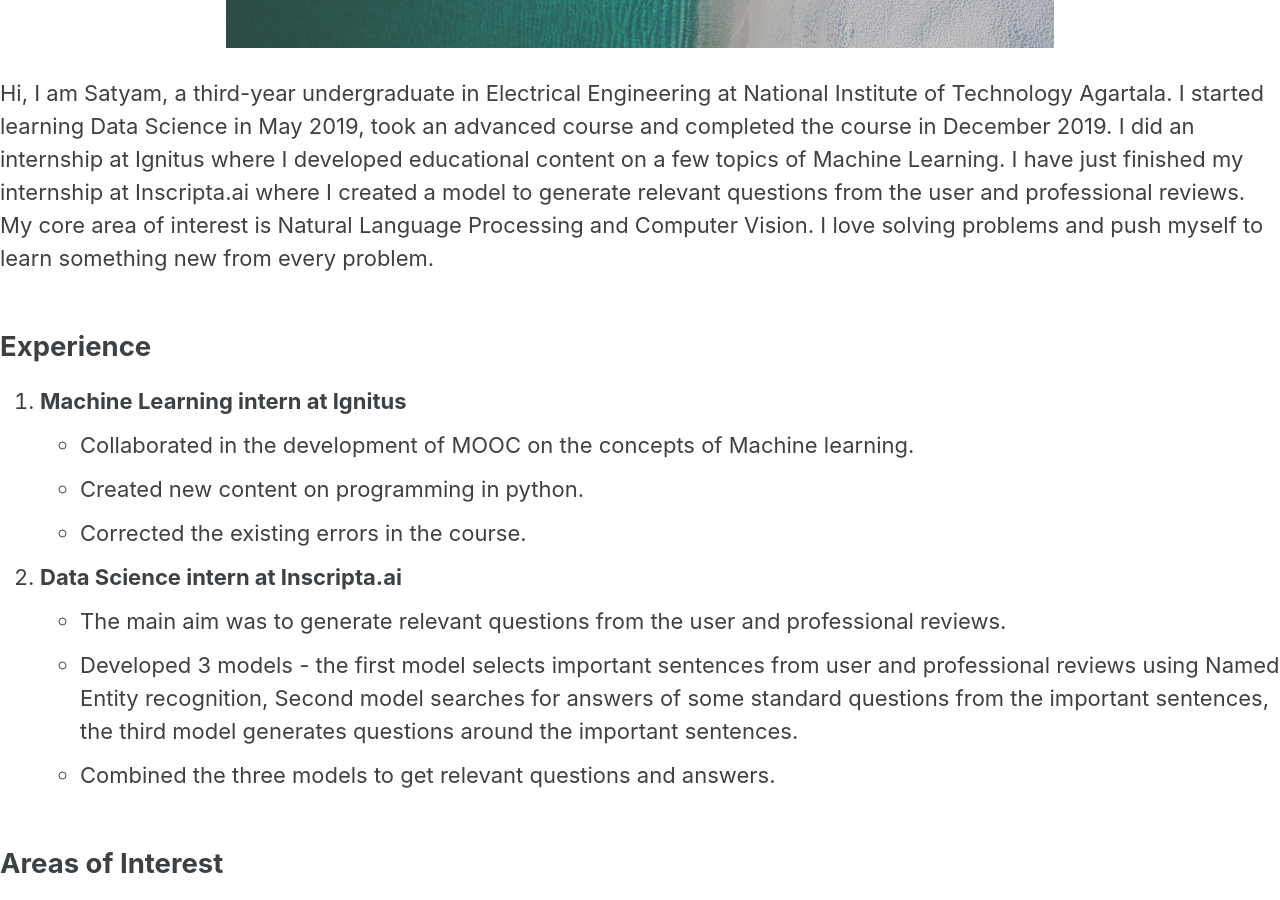
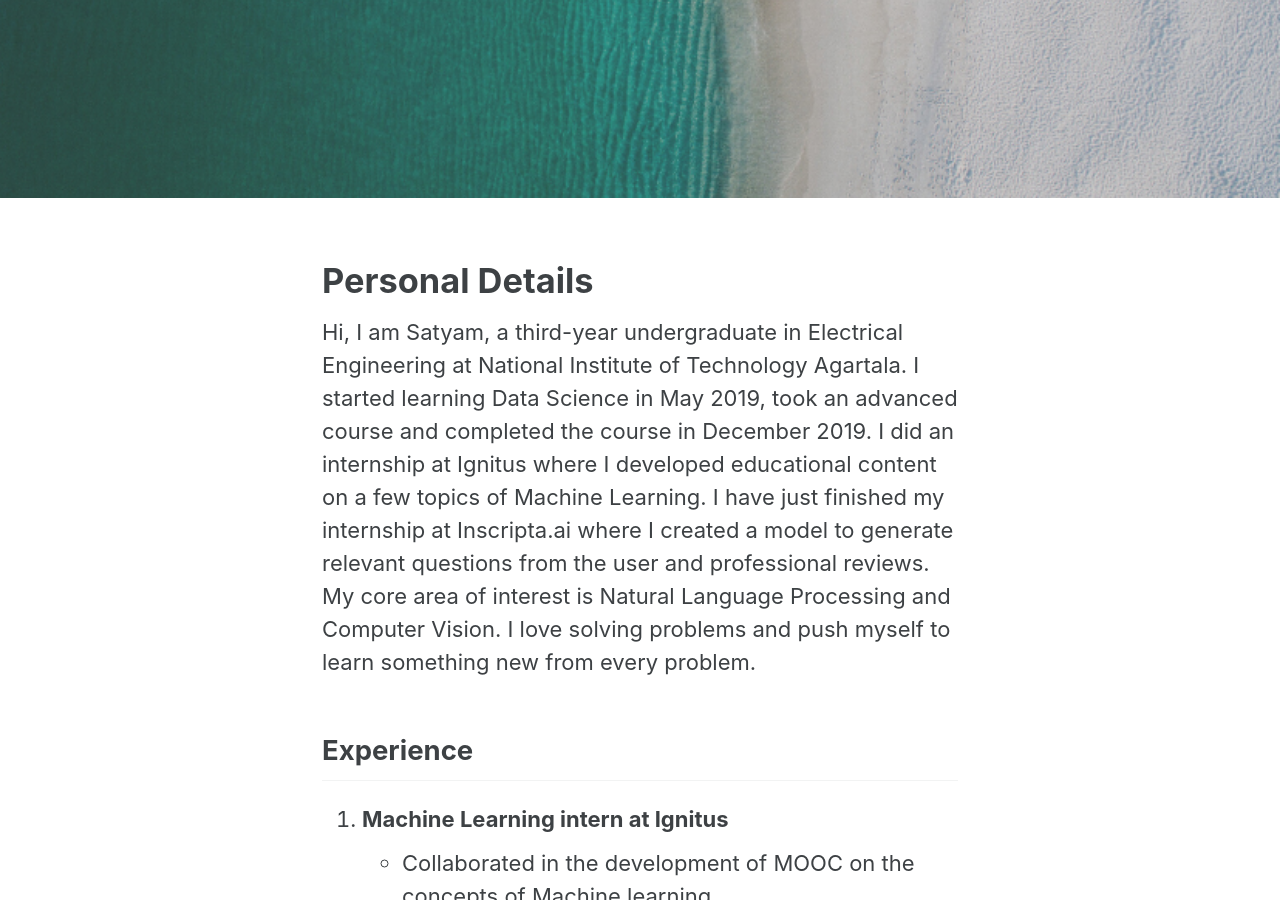
Before and after one commit to Satyam0062/satyam0062.github.io, a Jekyll site: the page built from _pages/about.md, in a window 1280 px wide and 900 px high, scrolled down 378 px. Built offline with Jekyll 4.4.1, drawn with Linux system fonts in a browser that asks for light colours; cached includes are drawn as plain includes; nearby versions of some CDN libraries; our own code applies the rules of GitHub Pages for plain Markdown files.

Commit message:
Modified file

```diff
--- a/_pages/about.md
+++ b/_pages/about.md
@@ -1,10 +1,12 @@
 ---
+layout: single
 title: "Personal Details"
 permalink: /about/
-
+header:
+  author_profile: true
+  image: "/images/About/about.jpg"
 
 ---
-![image-center](/images/About/about.jpg){: .align-center}
 
 Hi, I am Satyam, a third-year undergraduate in Electrical Engineering at National
 Institute of Technology Agartala. I started learning Data Science in May 2019,
```
